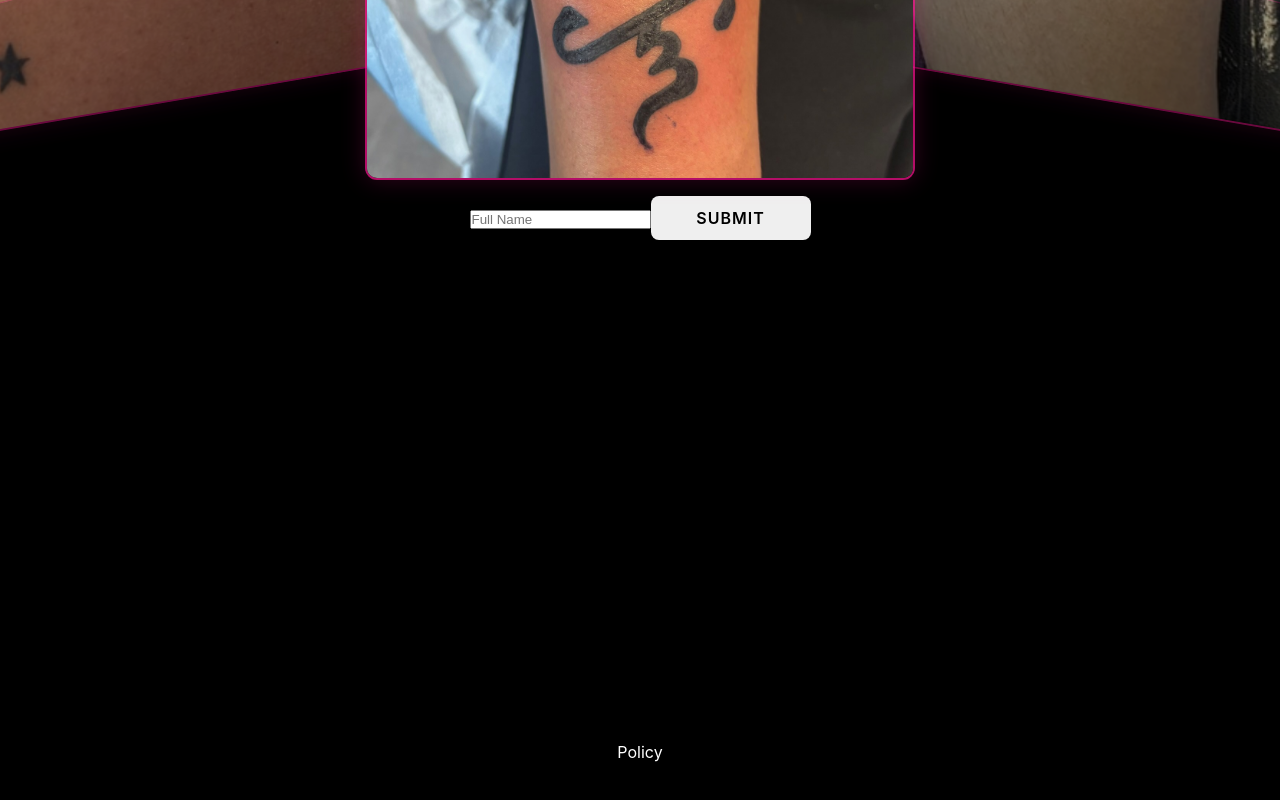
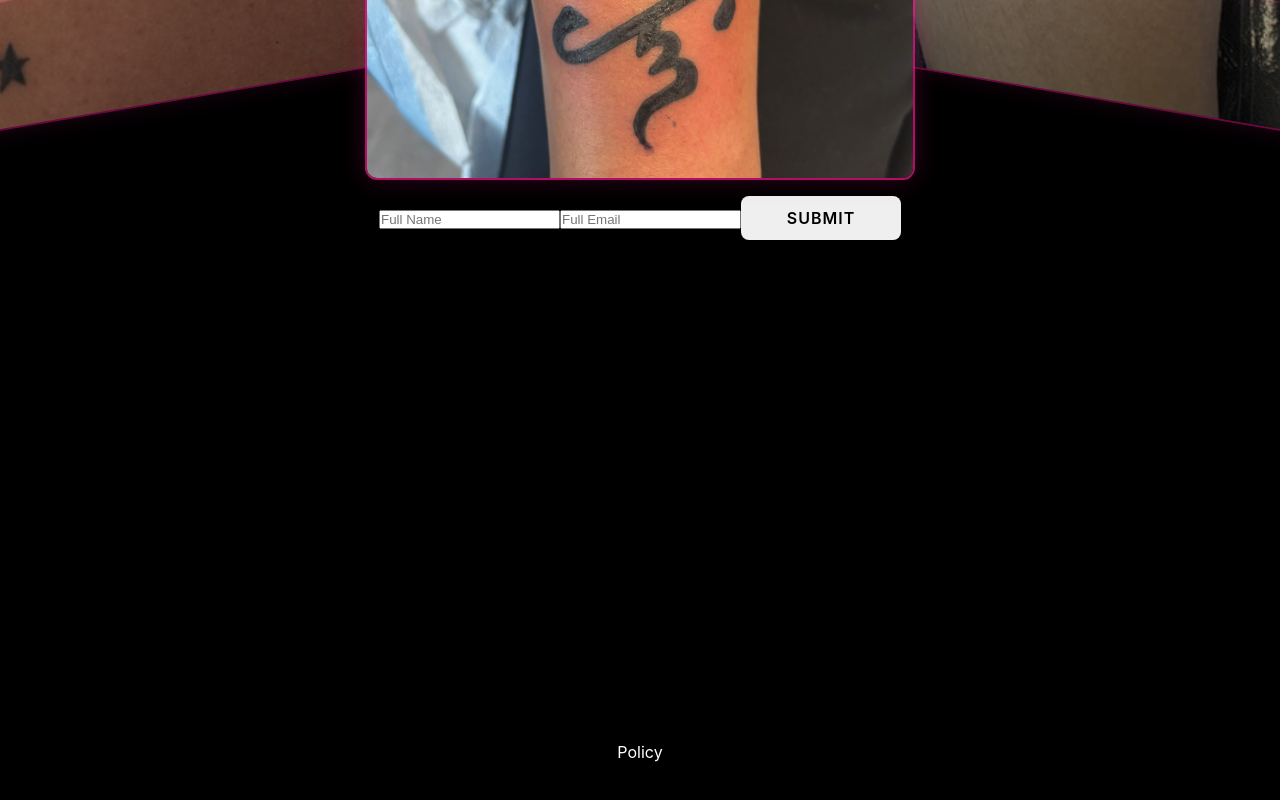
Before and after one commit to kanoag2003/tatted-by-cam-website-, a React (Vite) app: page / in a window 1280 px wide. Shown: the part 2134-2934 px from the top of the page. Built offline with nearby package versions, Linux system fonts and the light colour scheme.

Commit message:
Created email. Need to finish creating date and day of tattoo

```diff
--- a/src/App.tsx
+++ b/src/App.tsx
@@ -11,6 +11,7 @@
 
   const [isMenuOpen, setIsMenuOpen] = useState(false);
   const [name,setName] = useState("")
+  const [email, setEmail] = useState("")
   const slider = [
     '/tyler-tattoo.jpeg',
     '/filipino-letters.JPG',
@@ -24,7 +25,7 @@
 
   const handleSubmit = async (e: React.FormEvent<HTMLFormElement>) => {
     e.preventDefault();
-    const userData = { name };
+    const userData = { name, email };
     // Get the URL data and convert to JSON
     const response = await fetch('https://vrx2kxxqomkalbuehfkncwkdly0imcwk.lambda-url.us-west-2.on.aws/', { // Change to API gateway via lambda for production stage
 
@@ -136,6 +137,13 @@
               placeholder="Full Name"
               required
             />
+            <input
+              type="text"
+              value={email}
+              onChange={(e) => setEmail(e.target.value)}
+              placeholder="Full Email"
+              required
+            />
             <button type="submit">Submit</button>
           </form>
         </div>
```
Also changed, not shown: 2 other files (tests, documents, lock files or other folders).
